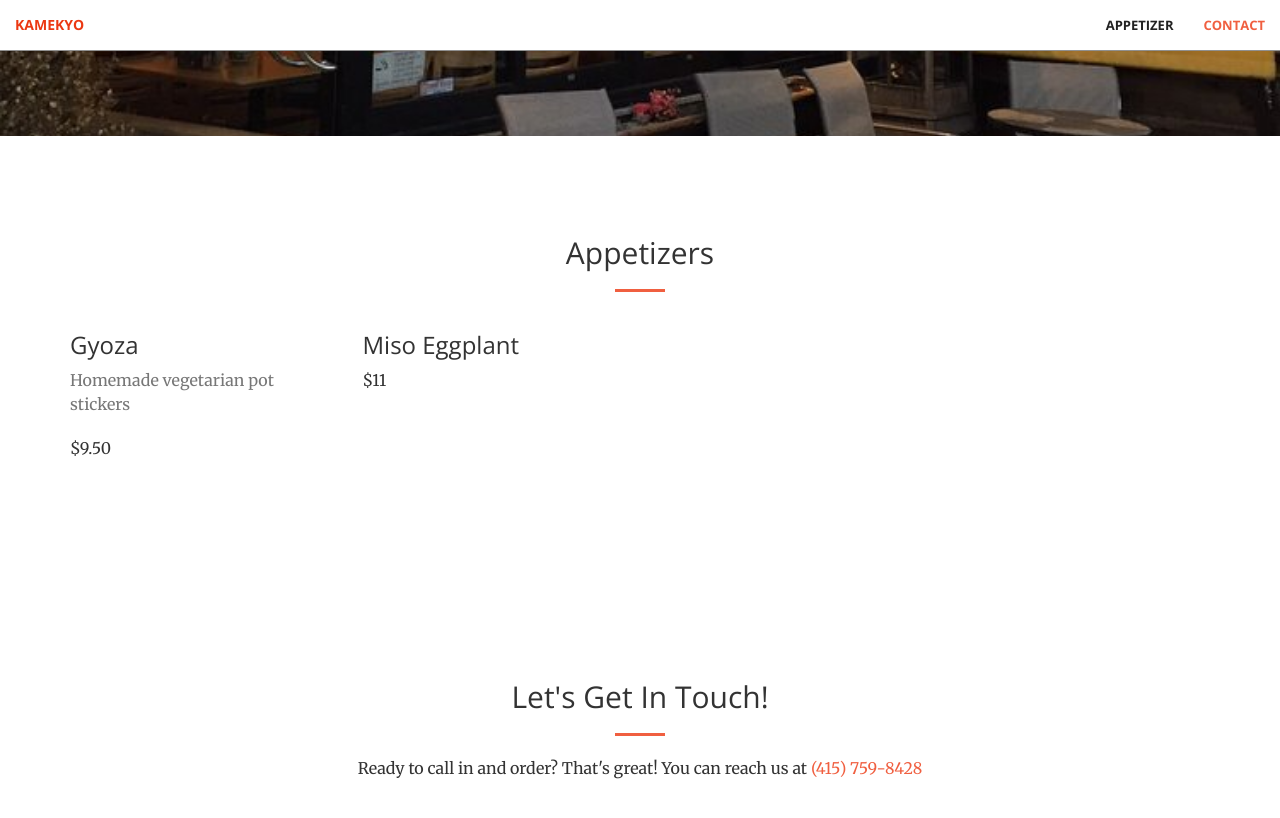
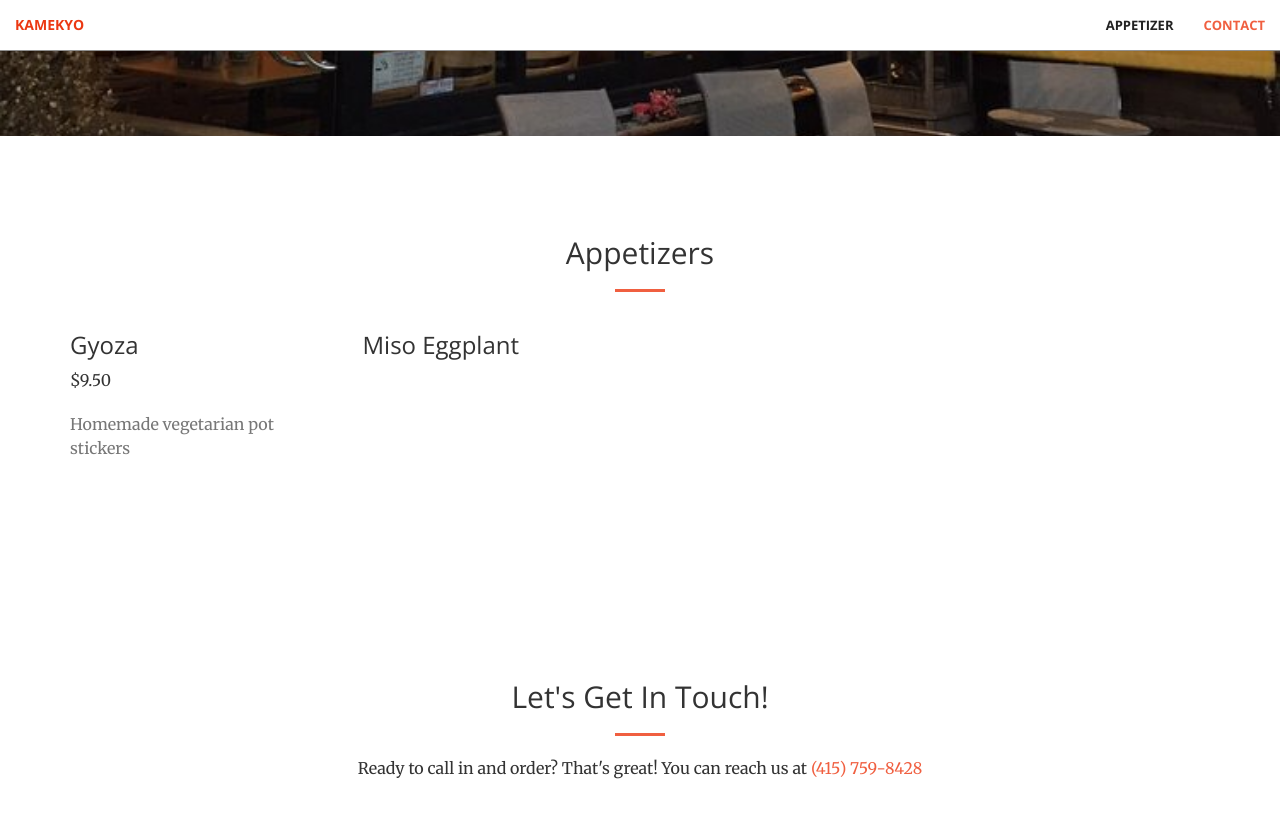
Before and after one commit to CyrusLiang/kamekyo, a Jekyll site: the page built from index.html, in a window 1280 px wide and 900 px high, scrolled down 764 px. Shown: the top 818 px of the window. Built offline with Jekyll 4.4.1, drawn with Linux system fonts in a browser that asks for light colours.

Commit message:
Update appetizers.html

```diff
--- a/_includes/appetizers.html
+++ b/_includes/appetizers.html
@@ -11,15 +11,19 @@
         <div class="row">
             <div class="col-lg-3 col-sm-6">
                 <div class="food-box">
-                    <h3>Gyoza</h3>
+                    <div class="food-top">
+                        <h3>Gyoza</h3>
+                        <p id="gyoza">$9.50</p>
+                    </div>
                     <p class="text-muted">Homemade vegetarian pot stickers</p>
-                    <p>$9.50</p>
                 </div>
             </div>
             <div class="col-lg-3 col-sm-6">
                 <div class="food-box">
-                    <h3>Miso Eggplant</h3>
-                    <p>$11</p>
+                    <div class="food-top">
+                        <h3>Miso Eggplant</h3>
+                        <p id="eggplant"></p>
+                    </div>
                 </div>
             </div>
         </div>
```
